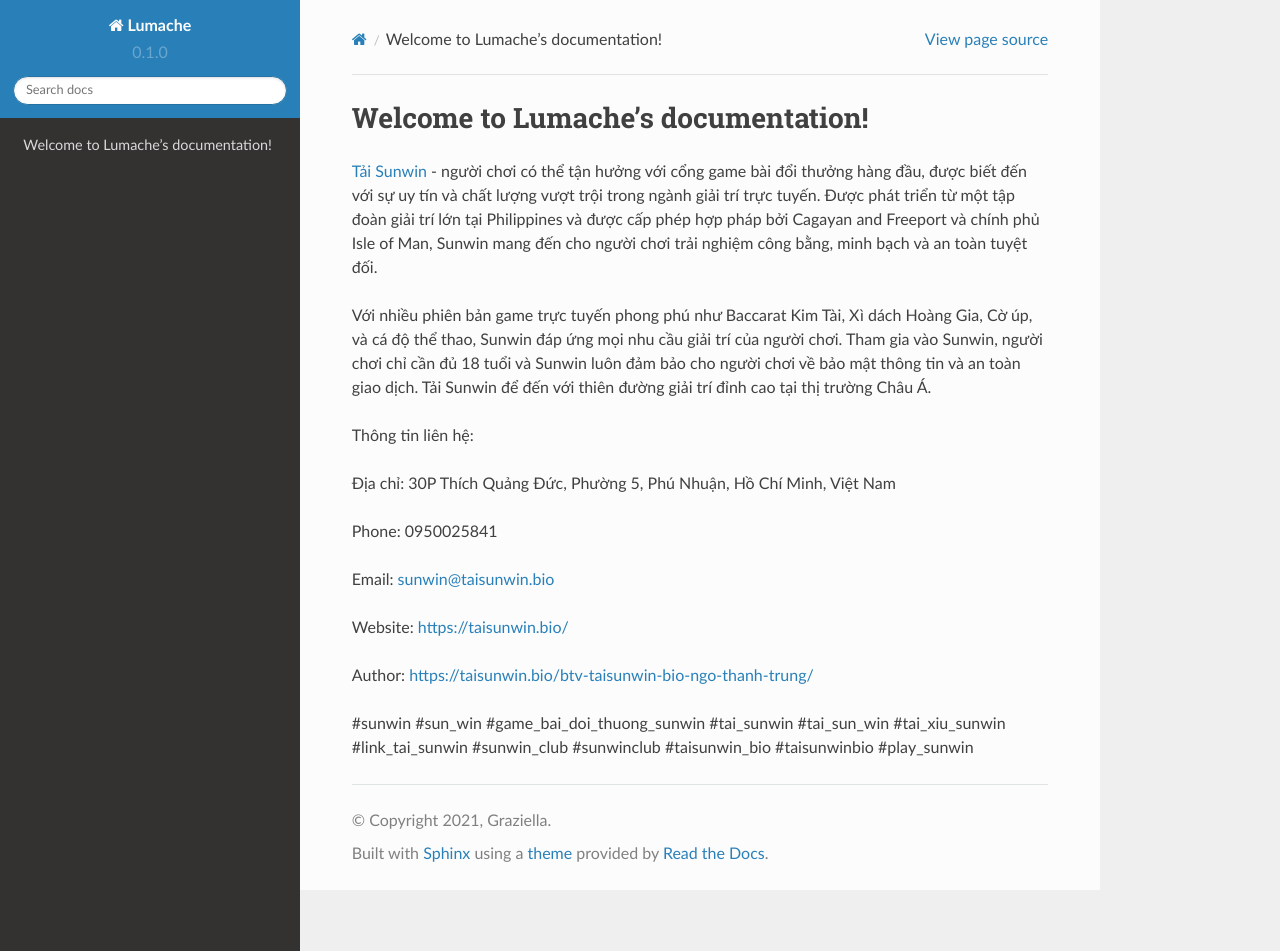
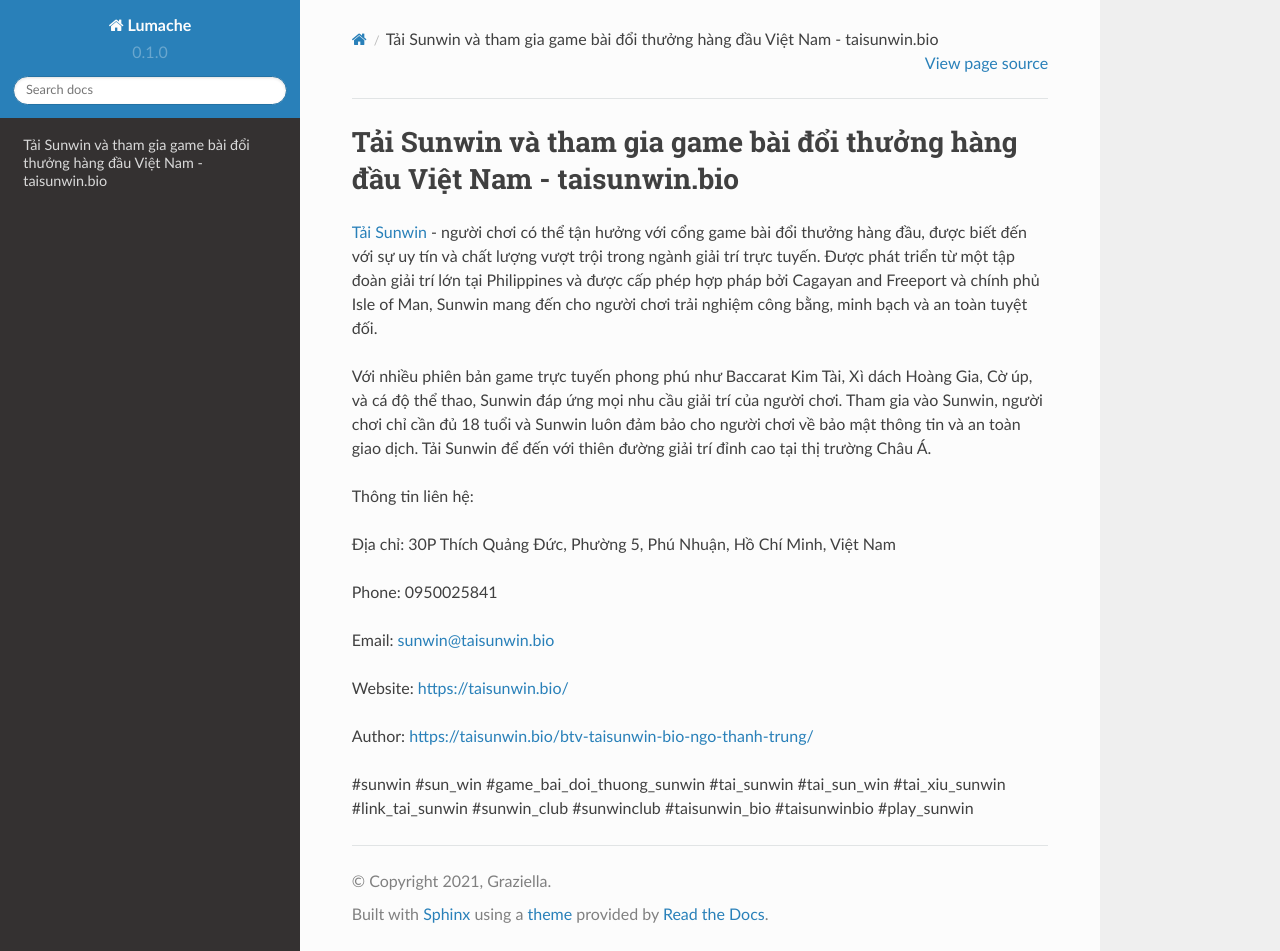
Before and after one commit to vqtranquocthuan424/taisunwinbio, a Sphinx documentation site: the page built from docs/source/index.rst, in a window 1280 px wide and 951 px high. Built offline with Sphinx 7.4.7 and the Read the Docs theme 2.0.0, drawn with Linux system fonts in a browser that asks for light colours.

Commit message:
Update index.rst

```diff
--- a/docs/source/index.rst
+++ b/docs/source/index.rst
@@ -1,4 +1,4 @@
-Welcome to Lumache's documentation!
+Tải Sunwin và tham gia game bài đổi thưởng hàng đầu Việt Nam - taisunwin.bio
 ===================================
 
 `Tải Sunwin <https://taisunwin.bio/>`_ - người chơi có thể tận hưởng với cổng game bài đổi thưởng hàng đầu, được biết đến với sự uy tín và chất lượng vượt trội trong ngành giải trí trực tuyến. Được phát triển từ một tập đoàn giải trí lớn tại Philippines và được cấp phép hợp pháp bởi Cagayan and Freeport và chính phủ Isle of Man, Sunwin mang đến cho người chơi trải nghiệm công bằng, minh bạch và an toàn tuyệt đối.
```
